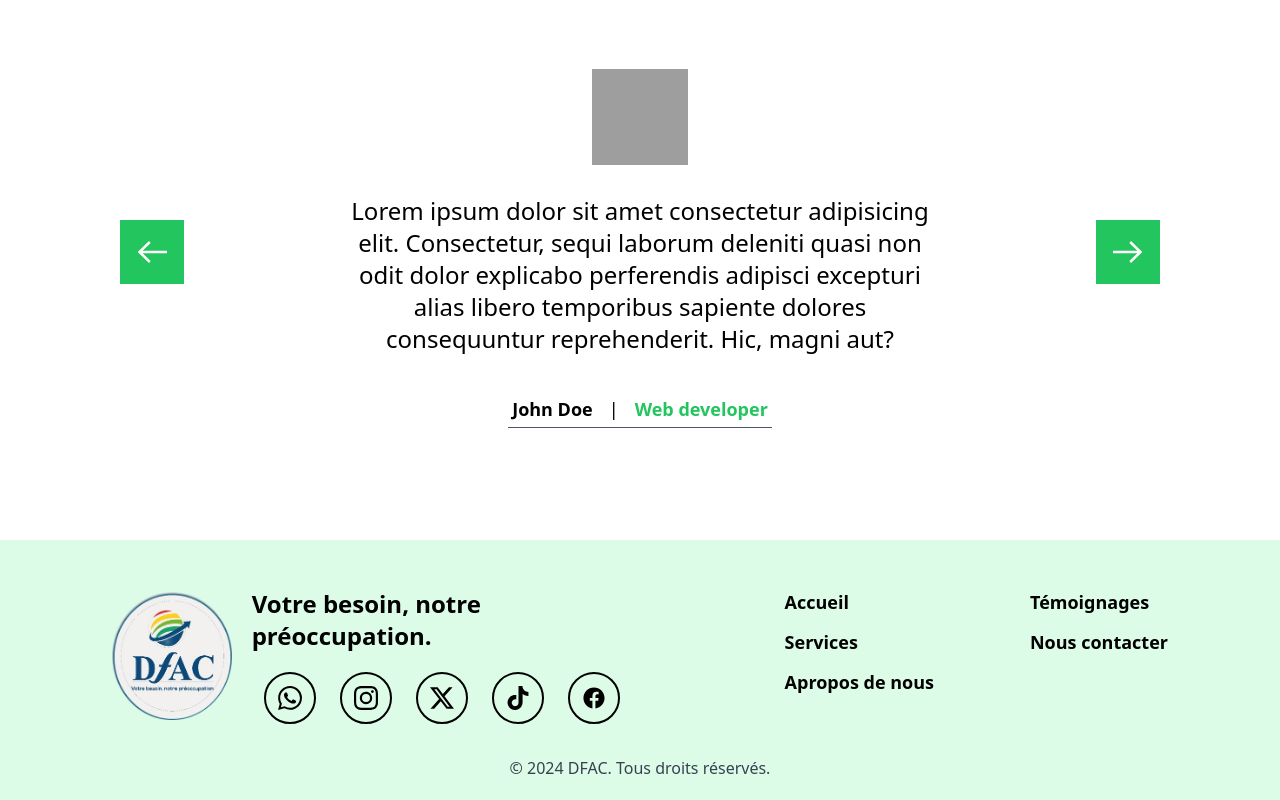
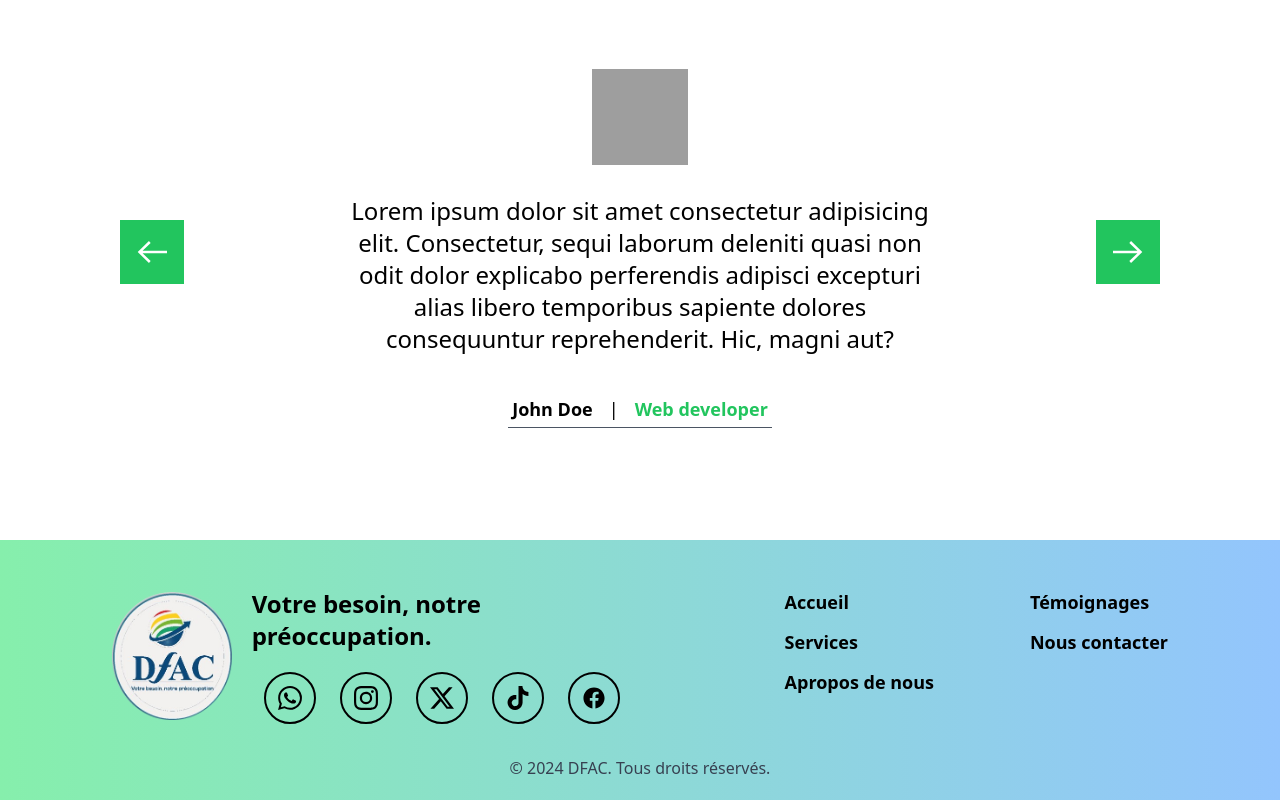
Before and after one commit to vanotis720/dfac-website, a website: page index.html in a window 1280 px wide. Shown: the part 2467-3267 px from the top of the page. Drawn offline with nearby package versions, Linux system fonts and the light colour scheme; grey boxes are pictures that could not be loaded.

Commit message:
footer gradient

```diff
--- a/index.html
+++ b/index.html
@@ -891,7 +891,8 @@
             </div>
         </section>
     </main>
-    <footer class="pt-12 pb-5 px-5 xl:px-28 grid grid-cols-1 xl:grid-cols-2 justify-between bg-green-100 text-black"
+    <footer
+        class=" bg-gradient-to-r from-green-300 to-blue-300 pt-12 pb-5 px-5 xl:px-28 grid grid-cols-1 xl:grid-cols-2 justify-between text-black"
         id="footer">
         <div class="">
             <div class="xl:flex items-center">
```
Also changed, not shown: ressources/styles/output.css.
